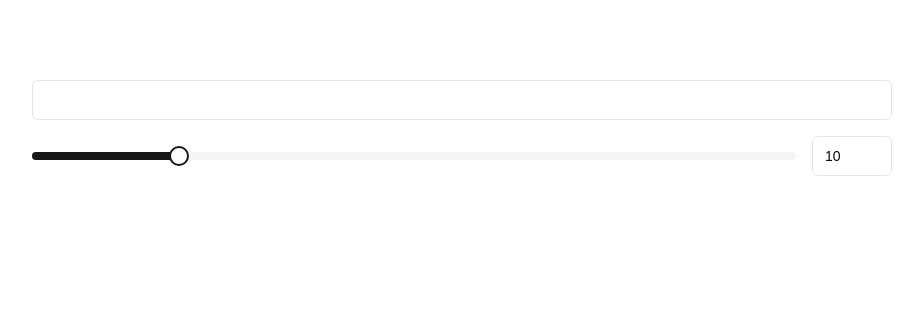
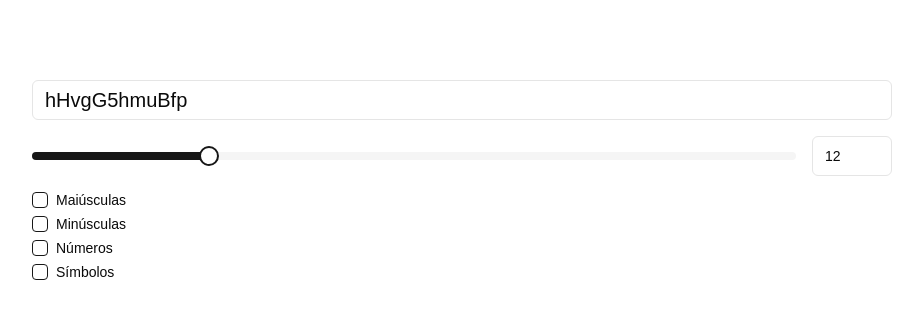
Before and after one commit to MarioPonte/DevLogicTools, a Next.js app: page / in a window 1280 px wide. Shown: the top 318 px of the page, without its empty margins (48-971 px from the left). Built offline with nearby package versions, Linux system fonts and the light colour scheme.

Commit message:
making random string function

```diff
--- a/app/layout.tsx
+++ b/app/layout.tsx
@@ -14,8 +14,8 @@ const geistMono = localFont({
 });
 
 export const metadata: Metadata = {
-  title: "Create Next App",
-  description: "Generated by create next app",
+  title: "Ferramentas para Devs",
+  description: "Kit de ferramentas de auxilio para Desenvolvedores.",
 };
 
 export default function RootLayout({
@@ -24,7 +24,7 @@ export default function RootLayout({
   children: React.ReactNode;
 }>) {
   return (
-    <html lang="en">
+    <html lang="pt">
       <body className={`${geistSans.variable} ${geistMono.variable} antialiased`}>
         {children}
       </body>
--- a/app/page.tsx
+++ b/app/page.tsx
@@ -1,17 +1,72 @@
 "use client";
 
+import { Checkbox } from "@/components/ui/checkbox";
 import { Input } from "@/components/ui/input";
 import { Slider } from "@/components/ui/slider";
-import { useState } from "react";
+import { useEffect, useState } from "react";
 
 export default function Home() {
-  const [charNum, setCharNum] = useState<any>(10);
+  const [charNum, setCharNum] = useState<any>(12);
+  const [password, setPassword] = useState<string>("");
+  const [userEdited, setUserEdited] = useState<boolean>(false);
+
+  // Function to generate random password
+  const generateRandomPassword = (length: number) => {
+    const chars = "ABCDEFGHIJKLMNOPQRSTUVWXYZabcdefghijklmnopqrstuvwxyz0123456789";
+    return Array.from({ length }, () => chars[Math.floor(Math.random() * chars.length)]).join("");
+  };
+
+  // Updates the random password whenever `charNum` changes, but only if it hasn't been edited by the user
+  useEffect(() => {
+    if (!userEdited) setPassword(generateRandomPassword(charNum))
+  }, [charNum, userEdited]);
+
+  // Function to handle changes in text input
+  const handlePasswordChange = (e: React.ChangeEvent<HTMLInputElement>) => {
+    const newValue = e.target.value;
+    setPassword(newValue);
+    setCharNum(newValue.length);
+    setUserEdited(true);
+  };
+
+  // Function to handle changes in number input
+  const handleCharNumChange = (newCharNum: number) => {
+    setCharNum(newCharNum);
+    setUserEdited(false);
+  };
+
   return (
     <div className="m-20 max-w-[860px] flex flex-col gap-4">
-      <Input type="text" className="md:text-xl" maxLength={50} />
+      <Input type="text" className="md:text-xl" maxLength={50} value={password} onChange={handlePasswordChange} />
       <div className="flex gap-4">
-        <Slider value={[charNum]} onValueChange={(val) => setCharNum(val)} min={1} max={50} step={1} />
-        <Input type="number" className="w-20" value={charNum} onChange={(e) => setCharNum(Number(e.target.value))} />
+        <Slider value={[charNum]} onValueChange={(val) => handleCharNumChange(val[0])} min={1} max={50} step={1} />
+        <Input type="number" className="w-20" value={charNum} onChange={(e) => handleCharNumChange(Number(e.target.value))} />
+      </div>
+      <div className="flex flex-col gap-2">
+        <div className="flex items-center space-x-2">
+          <Checkbox id="maiusculas" />
+          <label htmlFor="maiusculas" className="text-sm font-medium leading-none peer-disabled:cursor-not-allowed peer-disabled:opacity-70">
+            Maiúsculas
+          </label>
+        </div>
+        <div className="flex items-center space-x-2">
+          <Checkbox id="minusculas" />
+          <label htmlFor="minusculas" className="text-sm font-medium leading-none peer-disabled:cursor-not-allowed peer-disabled:opacity-70">
+            Minúsculas
+          </label>
+        </div>
+        <div className="flex items-center space-x-2">
+          <Checkbox id="minusculas" />
+          <label htmlFor="minusculas" className="text-sm font-medium leading-none peer-disabled:cursor-not-allowed peer-disabled:opacity-70">
+            Números
+          </label>
+        </div>
+        <div className="flex items-center space-x-2">
+          <Checkbox id="minusculas" />
+          <label htmlFor="minusculas" className="text-sm font-medium leading-none peer-disabled:cursor-not-allowed peer-disabled:opacity-70">
+            Símbolos
+          </label>
+        </div>
       </div>
     </div>
   );
--- /dev/null
+++ b/components/ui/checkbox.tsx
@@ -0,0 +1,30 @@
+"use client"
+
+import * as React from "react"
+import * as CheckboxPrimitive from "@radix-ui/react-checkbox"
+import { Check } from "lucide-react"
+
+import { cn } from "@/lib/utils"
+
+const Checkbox = React.forwardRef<
+  React.ElementRef<typeof CheckboxPrimitive.Root>,
+  React.ComponentPropsWithoutRef<typeof CheckboxPrimitive.Root>
+>(({ className, ...props }, ref) => (
+  <CheckboxPrimitive.Root
+    ref={ref}
+    className={cn(
+      "peer h-4 w-4 shrink-0 rounded-sm border border-primary ring-offset-background focus-visible:outline-none focus-visible:ring-2 focus-visible:ring-ring focus-visible:ring-offset-2 disabled:cursor-not-allowed disabled:opacity-50 data-[state=checked]:bg-primary data-[state=checked]:text-primary-foreground",
+      className
+    )}
+    {...props}
+  >
+    <CheckboxPrimitive.Indicator
+      className={cn("flex items-center justify-center text-current")}
+    >
+      <Check className="h-4 w-4" />
+    </CheckboxPrimitive.Indicator>
+  </CheckboxPrimitive.Root>
+))
+Checkbox.displayName = CheckboxPrimitive.Root.displayName
+
+export { Checkbox }
--- a/package.json
+++ b/package.json
@@ -9,6 +9,7 @@
     "lint": "next lint"
   },
   "dependencies": {
+    "@radix-ui/react-checkbox": "^1.1.3",
     "@radix-ui/react-slider": "^1.2.2",
     "class-variance-authority": "^0.7.1",
     "clsx": "^2.1.1",
```
Also changed, not shown: 1 other file (tests, documents, lock files or other folders).
